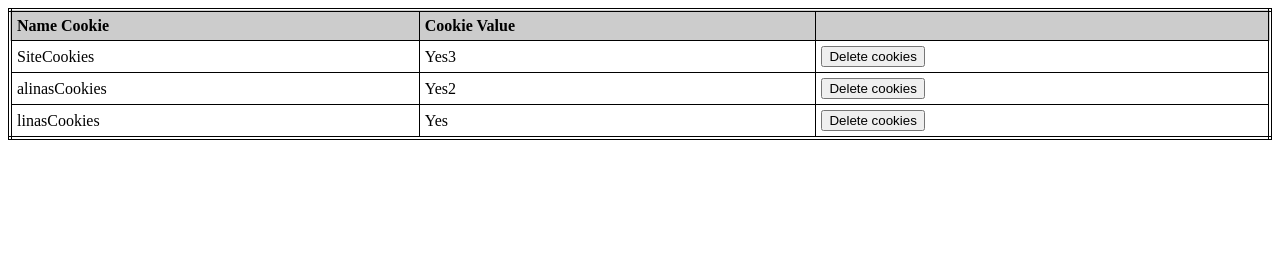
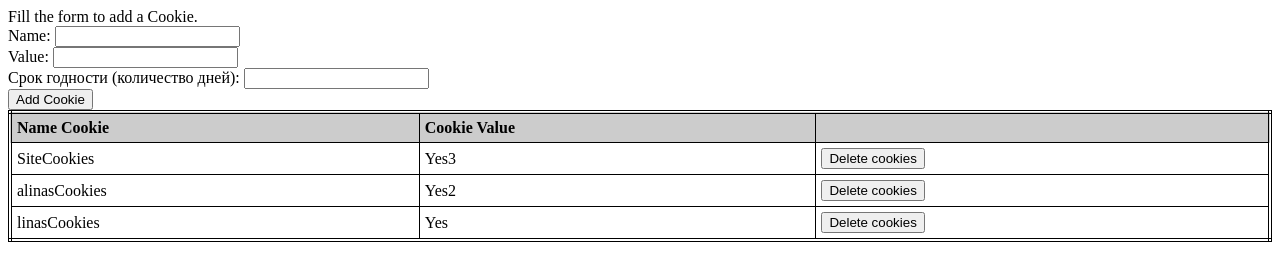
Before and after one commit to knyshh/loftschoolcources-task-bom, a plain HTML site: page index.html in a window 1280 px wide. Drawn offline with Linux system fonts and the light colour scheme.

Commit message:
add form for add cokkie

```diff
--- a/index.html
+++ b/index.html
@@ -16,12 +16,13 @@
 </head>
 
 <body>
-
-
-<div id="container">
-
-
-</div>
+    <form action="#">
+        <div>Fill the form to add a Cookie.</div>
+        <div>Name: <input type="text" name="nameCookie"></div>
+        <div>Value: <input type="text" name="valueCookie"></div>
+        <div>Срок годности (количество дней): <input type="text" name="expiresDateCookie"></div>
+        <div><input id="addCookie" type="submit" value="Add Cookie"></div>
+    </form>
 
 <script src="public/js/app.js"></script>
 </body>
```
